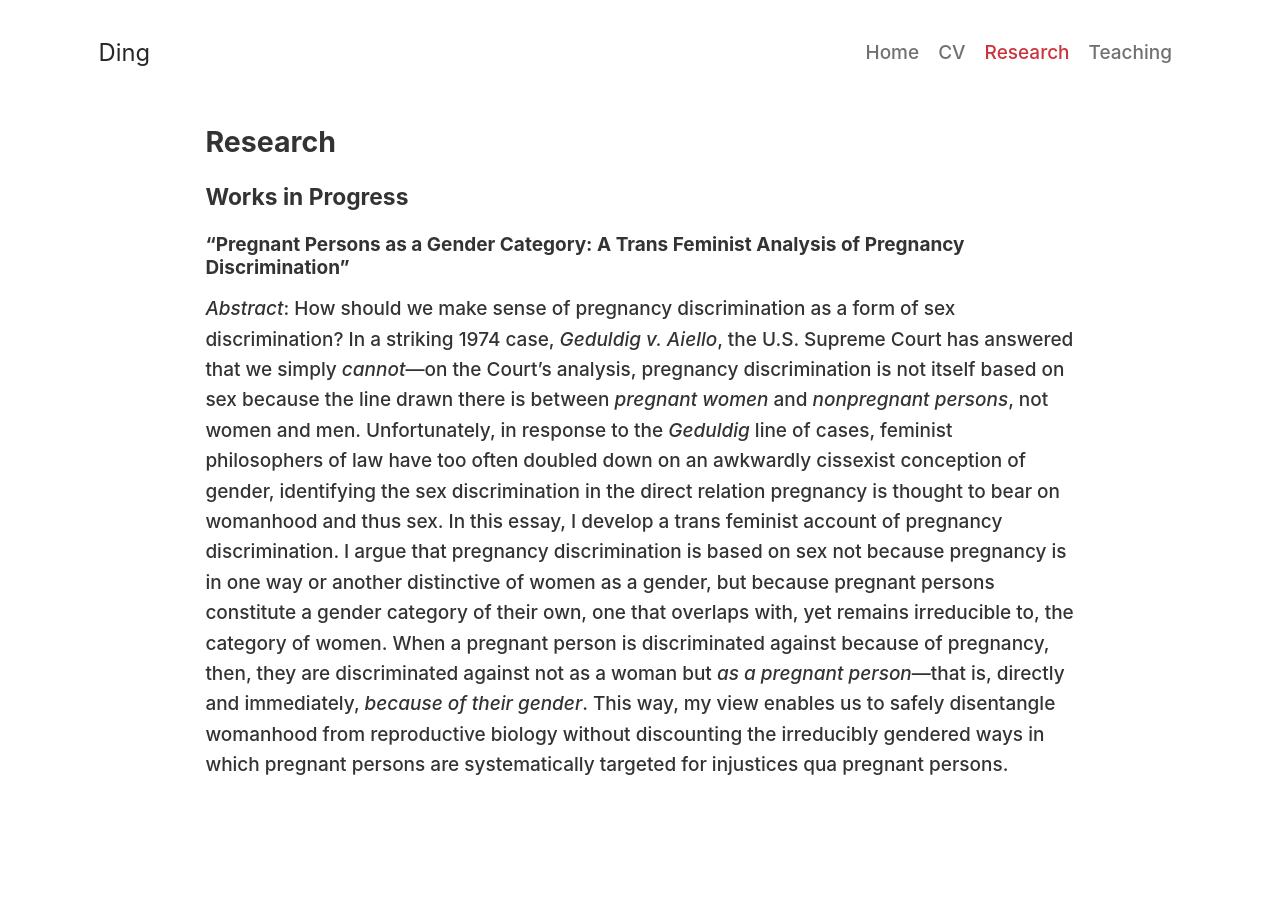
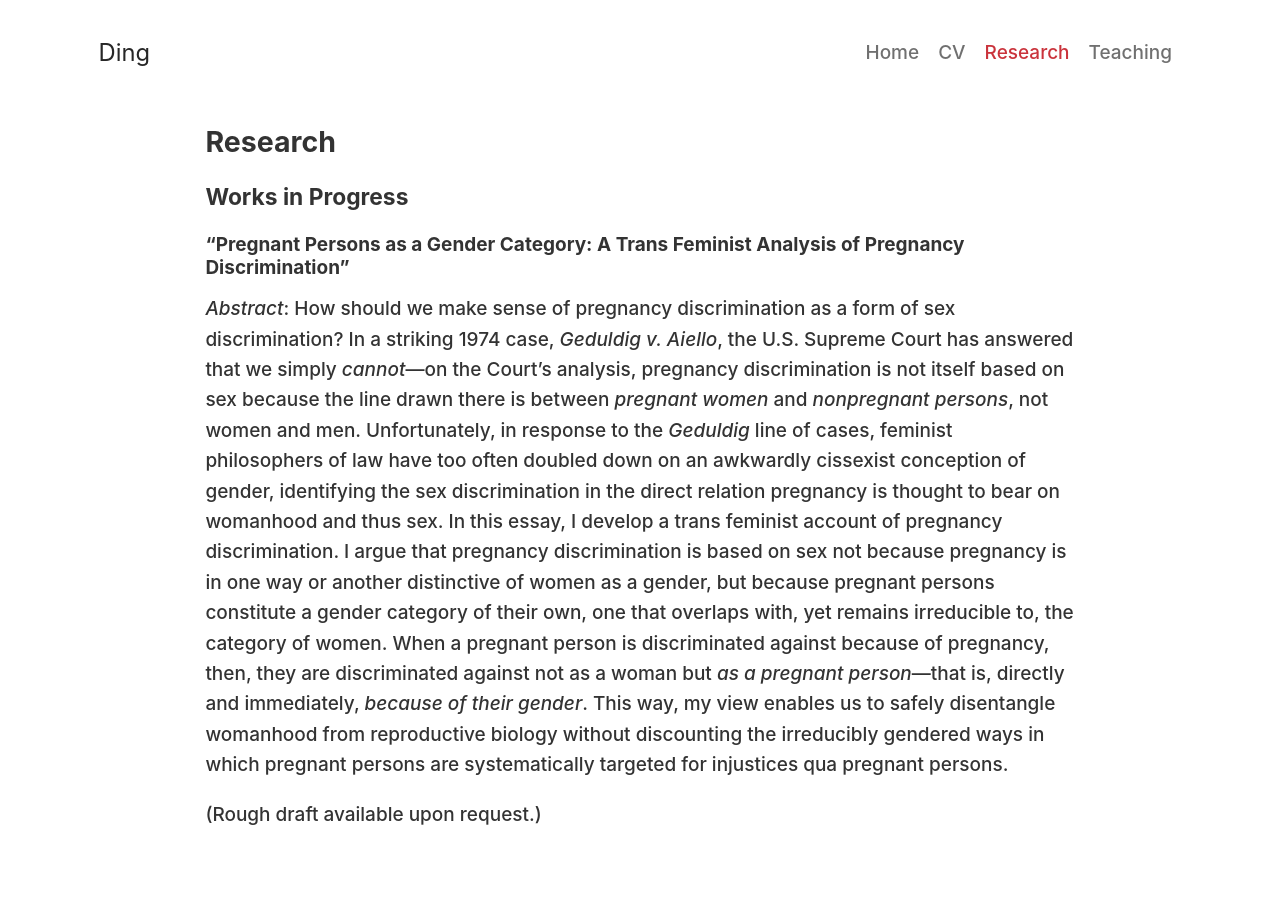
Before and after one commit to dingherself/dingherself.github.io, a Jekyll site: the page built from research.md, in a window 1280 px wide. Built offline with Jekyll 4.4.1, drawn with Linux system fonts in a browser that asks for light colours; nearby versions of some CDN libraries; some web fonts are replaced.

Commit message:
rough draft available upon request

```diff
--- a/research.md
+++ b/research.md
@@ -13,3 +13,5 @@ order: 3
 ### “Pregnant Persons as a Gender Category: A Trans Feminist Analysis of Pregnancy Discrimination”
 
 *Abstract*: How should we make sense of pregnancy discrimination as a form of sex discrimination? In a striking 1974 case, *Geduldig v. Aiello*, the U.S. Supreme Court has answered that we simply *cannot*—on the Court’s analysis, pregnancy discrimination is not itself based on sex because the line drawn there is between *pregnant women* and *nonpregnant persons*, not women and men. Unfortunately, in response to the *Geduldig* line of cases, feminist philosophers of law have too often doubled down on an awkwardly cissexist conception of gender, identifying the sex discrimination in the direct relation pregnancy is thought to bear on womanhood and thus sex. In this essay, I develop a trans feminist account of pregnancy discrimination. I argue that pregnancy discrimination is based on sex not because pregnancy is in one way or another distinctive of women as a gender, but because pregnant persons constitute a gender category of their own, one that overlaps with, yet remains irreducible to, the category of women. When a pregnant person is discriminated against because of pregnancy, then, they are discriminated against not as a woman but *as a pregnant person*—that is, directly and immediately, *because of their gender*. This way, my view enables us to safely disentangle womanhood from reproductive biology without discounting the irreducibly gendered ways in which pregnant persons are systematically targeted for injustices qua pregnant persons.
+
+(Rough draft available upon request.)
```
